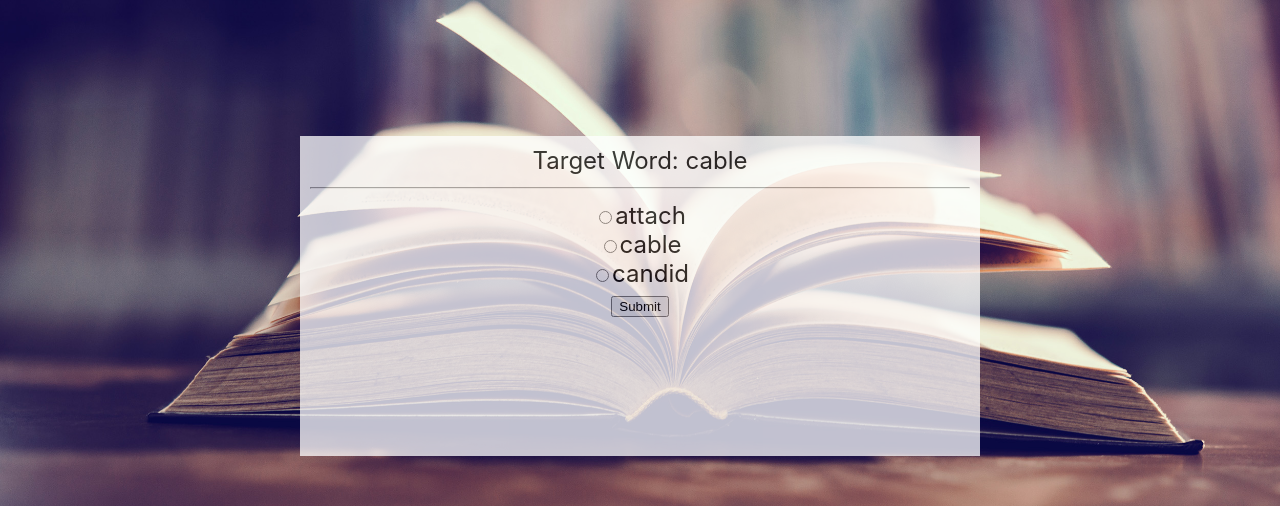
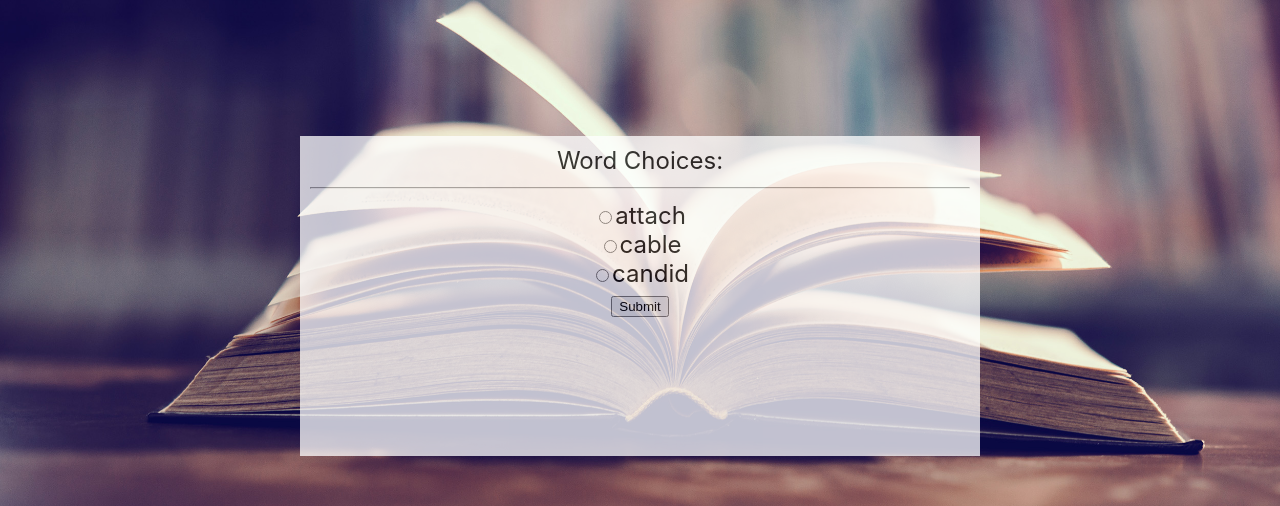
Before and after one commit to irene-rojas/words-history, a React (Create React App) app: page / in a window 1280 px wide. Shown: the part 284-790 px from the top of the page. Built offline with nearby package versions, Linux system fonts and the light colour scheme; no server answers.

Commit message:
text changes

```diff
--- a/src/App.js
+++ b/src/App.js
@@ -107,7 +107,6 @@ class App extends Component {
             wordChoice3: wordChoice3
         });
         newChoices.push(wordChoice1, wordChoice2, wordChoice3);
-
         console.log(newChoices);
         this.setState({
             choices: newChoices
@@ -186,8 +185,7 @@ class App extends Component {
             </div>
 
             <div className="choices">
-                Target Word: {this.state.word}
-                <br />
+                Word Choices:
                 <hr></hr>
 
                 <div className="radioDiv">
@@ -231,12 +229,12 @@ class App extends Component {
                             </label>
                         </div>
 
-                </form>
-            </div>
-
                         <div className="submitDiv">
                             <button onClick={this.handleSubmit}>Submit</button>
                         </div>
+
+                    </form>
+                </div> {/* end radioDiv */}
 
             </div> {/* end choices */}
 
```
Also changed, not shown: src/App.css (+0 -7 lines). Lines whose indentation alone changed are shown as unchanged.
